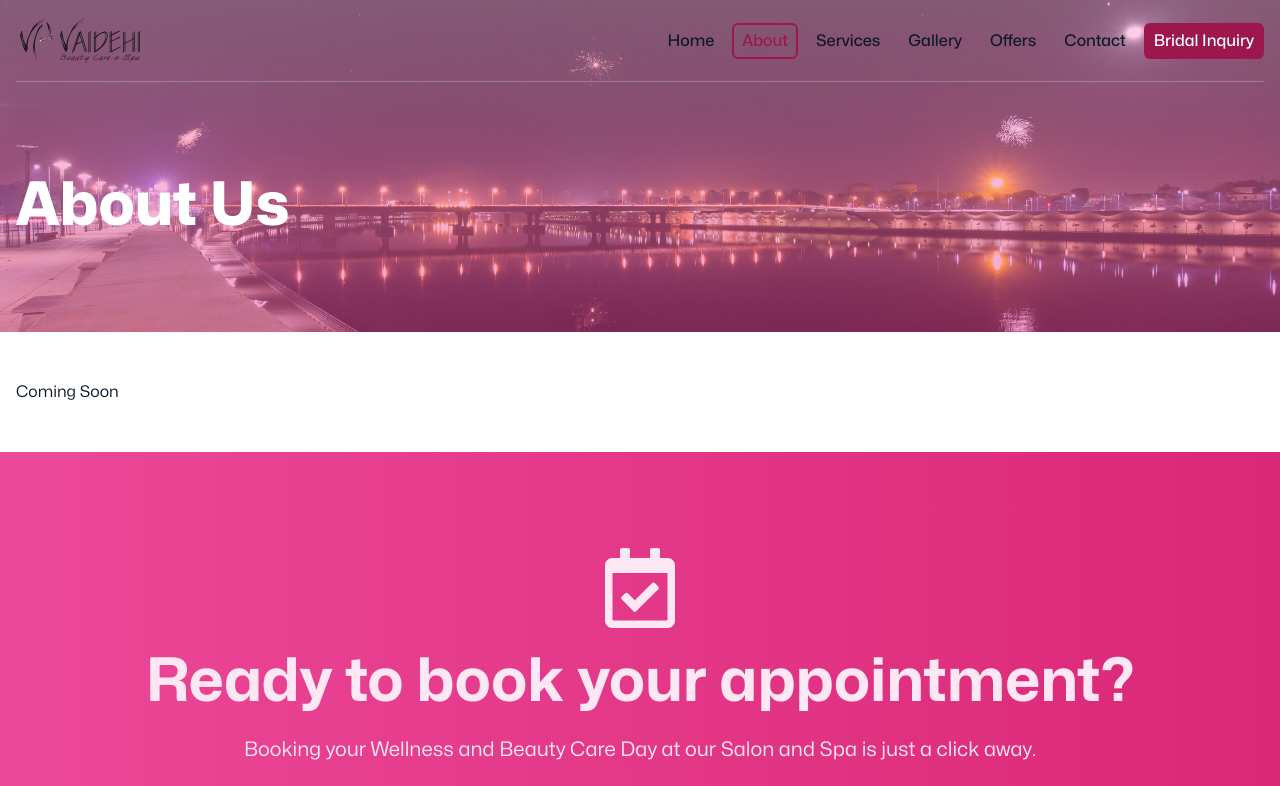
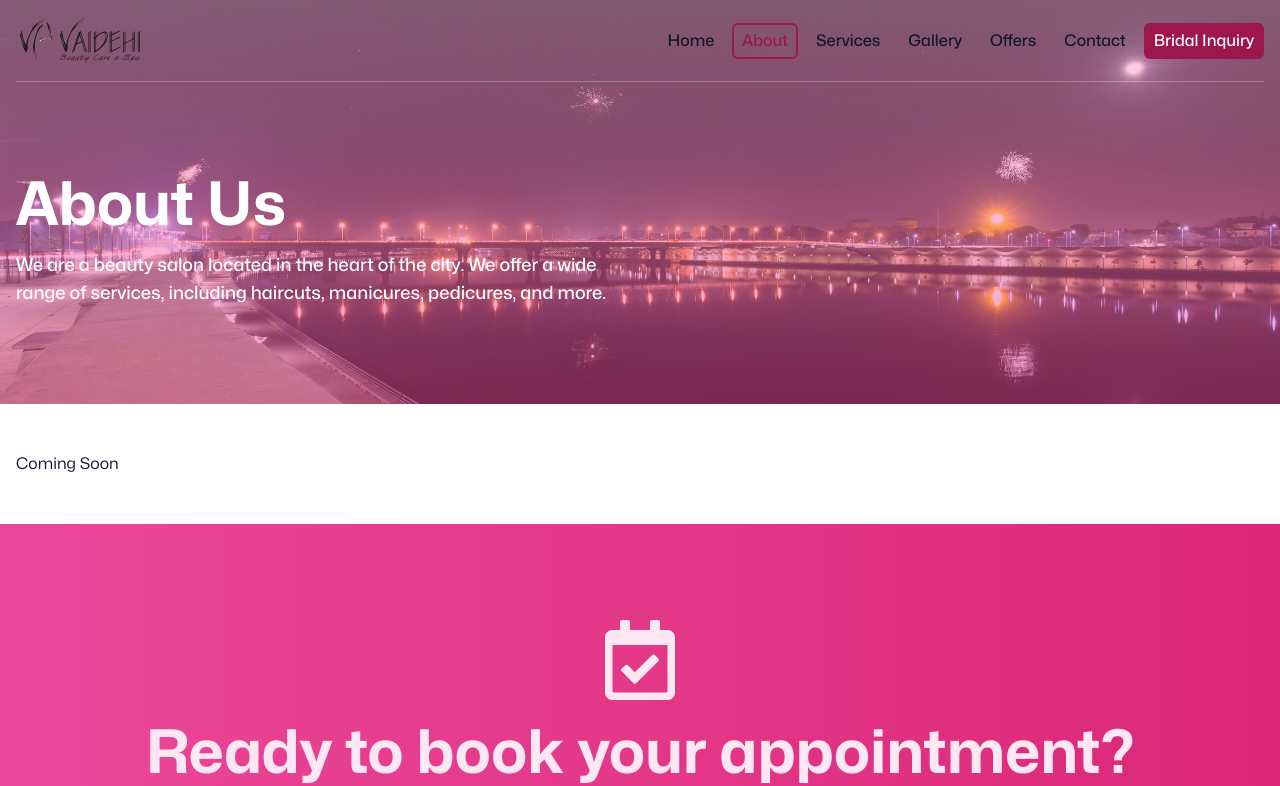
Before and after one commit to vikasbhvsr/vbc, a Next.js app: page /about in a window 1280 px wide. Shown: the top 786 px of the page. Built offline with nearby package versions, Linux system fonts and the light colour scheme.

Commit message:
Add subtitle for pages

```diff
--- a/app/about/page.js
+++ b/app/about/page.js
@@ -11,6 +11,7 @@ export default function About() {
     <>
       <Subheader
         title='About Us'
+        subtitle='We are a beauty salon located in the heart of the city. We offer a wide range of services, including haircuts, manicures, pedicures, and more.'
         image='/images/iStock-503533810.jpg'
       />
       <section className='py-12 px-4'>
--- a/app/components/Subheader.js
+++ b/app/components/Subheader.js
@@ -1,4 +1,5 @@
 import Image from 'next/image';
+import Balancer from 'react-wrap-balancer';
 
 export default function Subheader({ className, ...props }) {
   return (
@@ -11,8 +12,10 @@ export default function Subheader({ className, ...props }) {
       />
       <div className='bg-gradient-to-t from-pink-500 via-pink-400 to-pink-300 opacity-50 absolute inset-0'></div>
       <div className='container mx-auto relative text-white'>
-        <h1 className='text-4xl md:text-6xl font-extrabold'>{props.title}</h1>
-        {props.subtitle && <p className='text-base md:text-lg mt-2 md:mt-4 font-medium'>{props.subtitle}</p>}
+        <div className='max-w-2xl'>
+          <h1 className='text-4xl md:text-6xl font-bold'>{props.title}</h1>
+          {props.subtitle && <p className='text-base md:text-lg mt-2 md:mt-4 font-medium'><Balancer>{props.subtitle}</Balancer></p>}
+        </div>
       </div>
     </div>
   );
--- a/app/gallery/page.js
+++ b/app/gallery/page.js
@@ -9,7 +9,11 @@ export const metadata = {
 export default function Gallery() {
   return (
     <>
-      <Subheader title='Gallery' image='/images/makeup-kit.jpg' />
+      <Subheader
+        title='Gallery'
+        subtitle='Explore Our Craft: Where Beauty Comes to Life.'
+        image='/images/makeup-kit.jpg'
+      />
       <section className='py-12 px-4'>
         <div className='container mx-auto'>
           Coming Soon
--- a/app/services/page.js
+++ b/app/services/page.js
@@ -11,6 +11,7 @@ export default function Services() {
     <>
       <Subheader
         title='Services'
+        subtitle='We offer a wide range of services to help you achieve your beauty goals.'
         image='/images/makeup-brushes.jpg'
       />
       <section className='py-12 px-4'>
```
